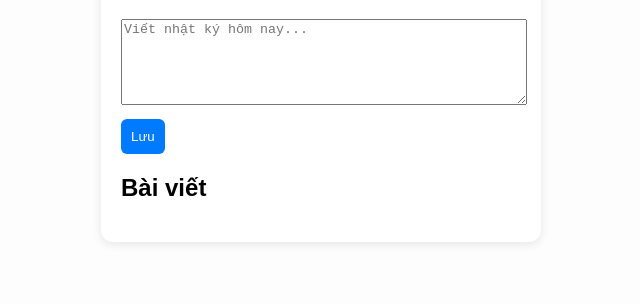
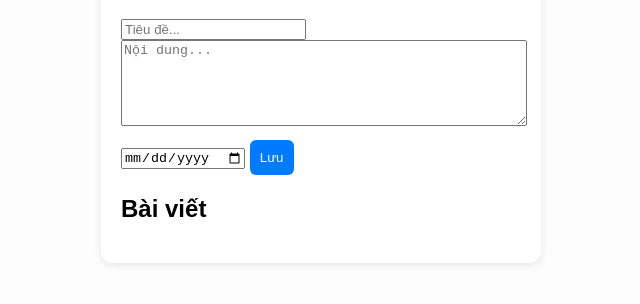
Before and after one commit to CHIP2502/diary_app, a plain HTML site: page index.html in a window 1280 px wide. Shown: the part 110-414 px from the top of the page, without its empty margins (319-959 px from the left). Drawn offline with Linux system fonts and the light colour scheme.

Commit message:
Update index.html

```diff
--- a/index.html
+++ b/index.html
@@ -9,7 +9,9 @@
   <div class="app">
     <h1>📔 Nhật ký</h1>
 
-    <textarea id="newEntry" placeholder="Viết nhật ký hôm nay..."></textarea>
+    <input id="newTitle" placeholder="Tiêu đề..." />
+    <textarea id="newEntry" placeholder="Nội dung..."></textarea>
+    <input type="date" id="newDate">
     <button onclick="addEntry()">Lưu</button>
 
     <h2>Bài viết</h2>
```
